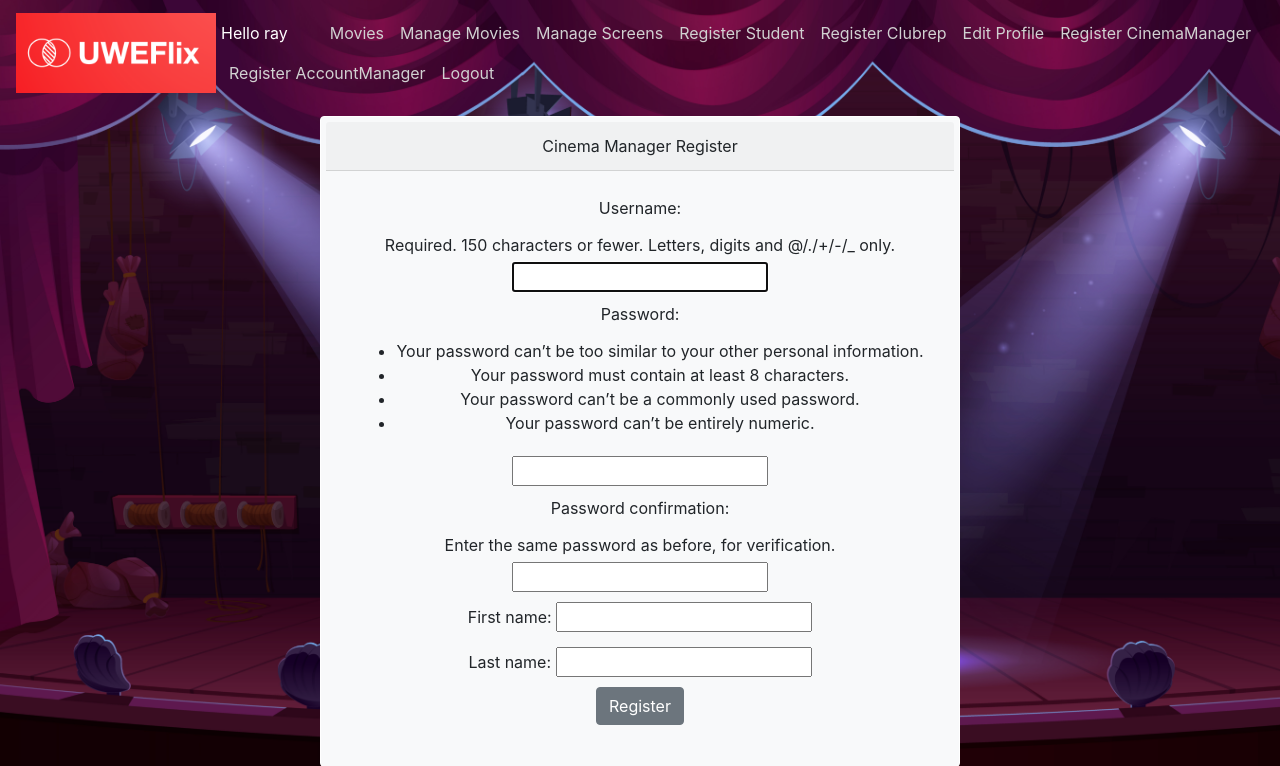
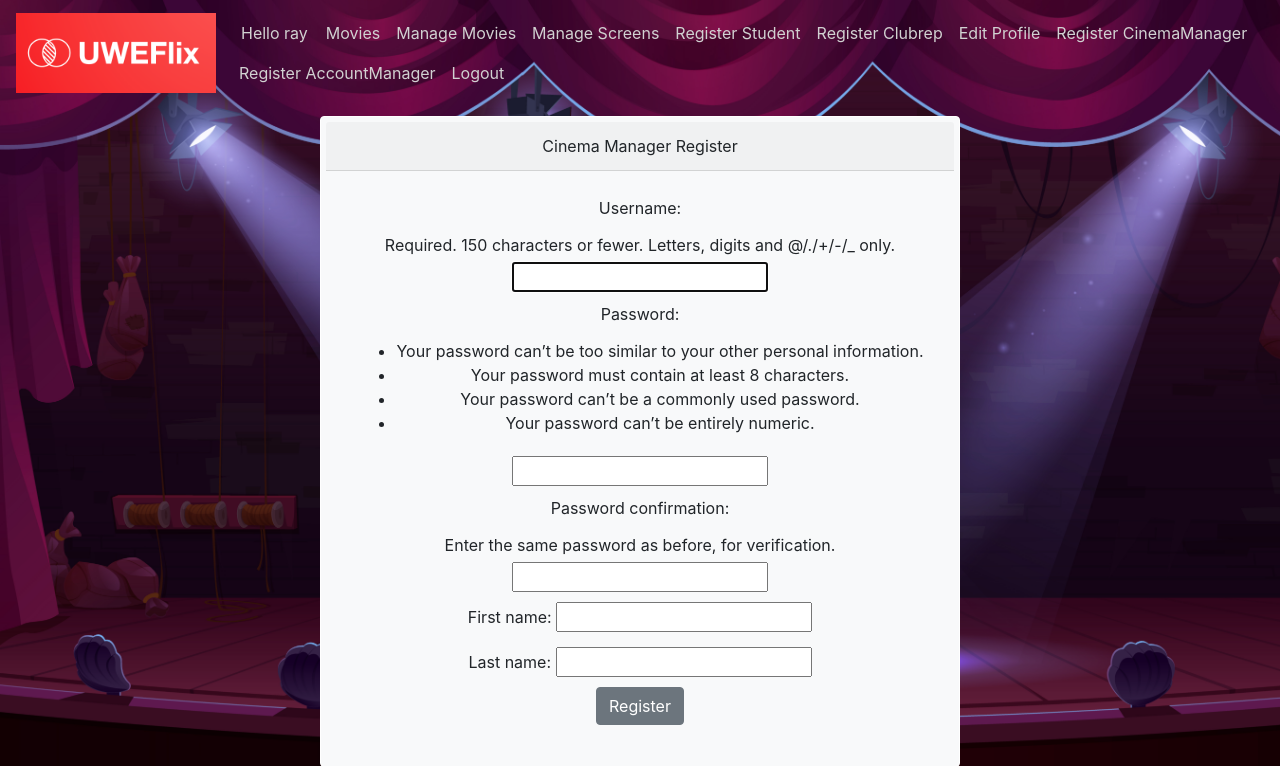
Before and after one commit to ray7579/cinema_booking_system_group_project, a Django app: page /cinemamanager_register/ in a window 1280 px wide. Shown: the top 766 px of the page. Run offline with Django 4.2, Linux system fonts and the light colour scheme; a user stored in the database is signed in.

Commit message:
base.html css optimisation

```diff
--- a/accounts/templates/accounts/base.html
+++ b/accounts/templates/accounts/base.html
@@ -5,44 +5,45 @@
             .content {
                 text-align: center;
             }
+
             .main {
                 margin-top: 50px;
                 margin-left: 100px;
                 padding: 0px 10px;
             }
+
             .navbar {
                 background-color: transparent !important;
             }
+
             .navbar-brand {
                 font-size: 36px !important;
                 color: rgb(209, 209, 209) !important;
-                margin-right: auto !important;
+                margin-right: 10px !important;
             }
-            .nav-link {
+
+            .nav-link, .navbar-text {
                 color: rgb(209, 209, 209) !important;
             }
+
             .navbar-nav {
                 margin-left: auto !important;
             }
+
             .navbar .ml-auto .nav-link {
                 margin-right: 10px !important;
             }
-            .navbar-nav .nav-item:first-child {
-                margin-right: auto !important;
-            }
-            .navbar .navbar-nav .nav-item .navbar-text {
-                margin-right: auto !important;
-            }
-            .navbar .navbar-nav .nav-item:first-child {
-                margin-right: auto !important;
-            }
+
             .navbar .navbar-nav .nav-item:nth-child(2) {
                 margin-left: 0 !important;
             }
+
             .navbar .navbar-nav .nav-item .navbar-text {
                 margin-right: auto !important;
-                color: white !important;
+                padding-left: 10px !important;
+                padding-right: 10px !important;
             }
+
             .padded-navbar-text {
                 padding: 5rem;
             }
```
